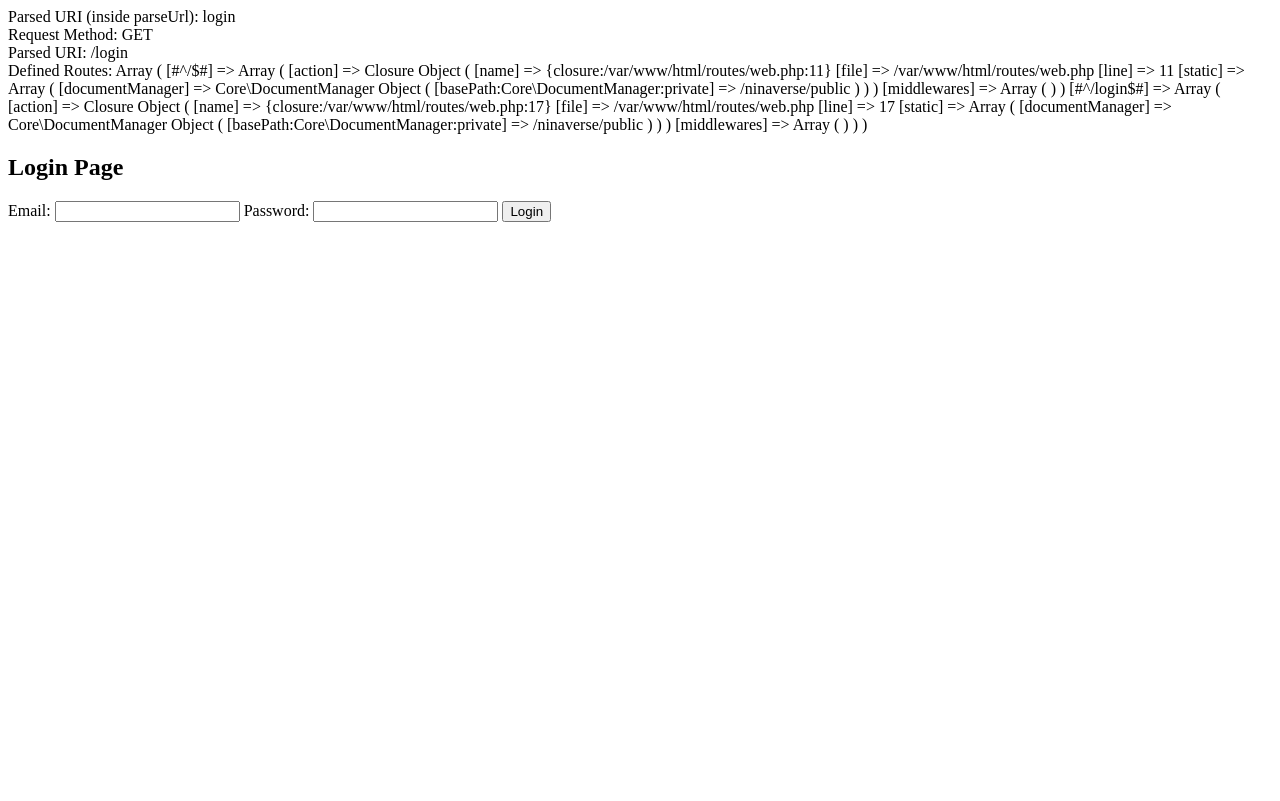
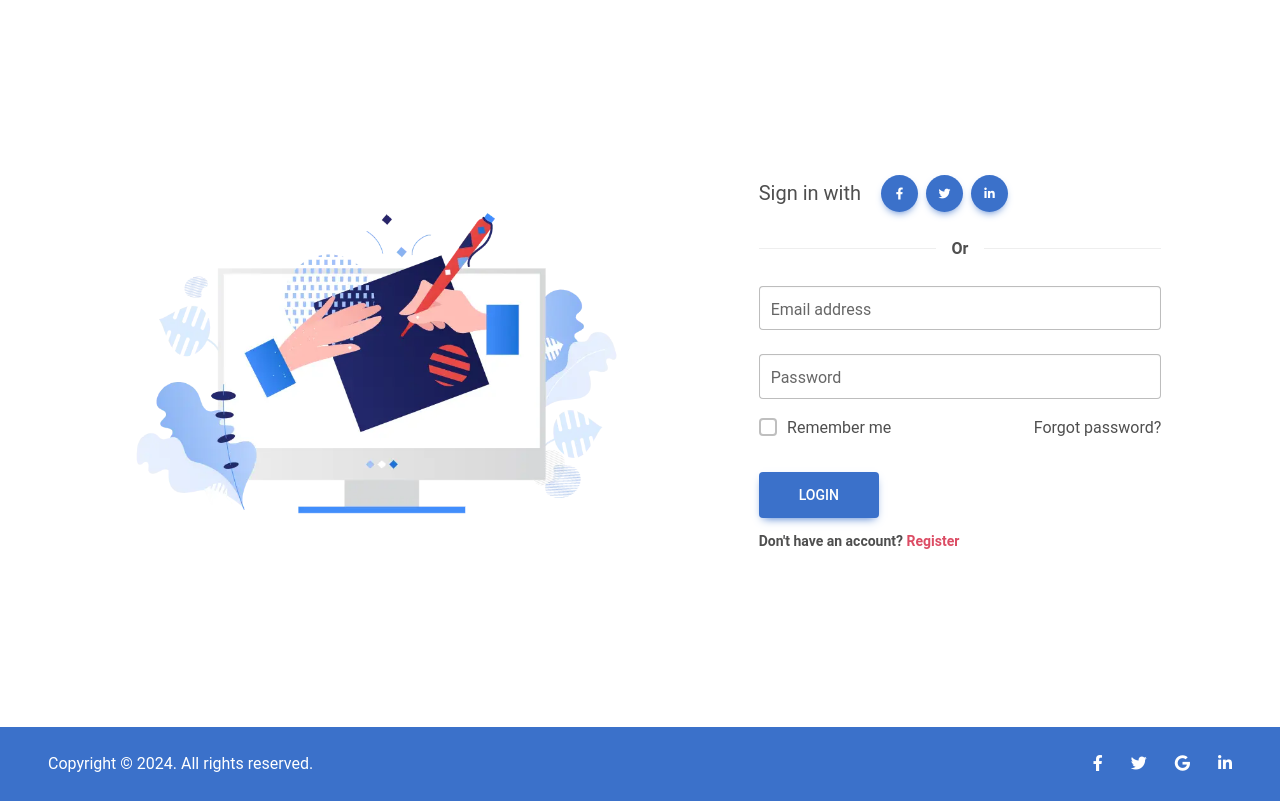
Before and after one commit to ninajevtic/ninaverse, a PHP site: page /login in a window 1280 px wide. Before the commit the page ends 222 px from the top, so only its background shows below. Run offline with PHP 8.4, Linux system fonts and the light colour scheme; some libraries are stand-ins or nearby versions.

Commit message:
login page

```diff
--- a/core/Router.php
+++ b/core/Router.php
@@ -37,15 +37,12 @@ class Router
         $method = $_SERVER['REQUEST_METHOD'];
         $uri = $this->parseUrl();
 
-        // Dodaj ispis za dijagnostiku
-        echo "Request Method: $method<br>";
-        echo "Parsed URI: $uri<br>";
-        echo "Defined Routes: ";
-        print_r($this->routes[$method]);
-        echo "<br>";
-
-
-
+//        // Dodaj ispis za dijagnostiku
+//        echo "Request Method: $method<br>";
+//        echo "Parsed URI: $uri<br>";
+//        echo "Defined Routes: ";
+//        print_r($this->routes[$method]);
+//        echo "<br>";
 
         foreach ($this->routes[$method] as $route => $details) {
 
@@ -92,6 +89,7 @@ class Router
                 } else {
                     if (is_string($action)) {
                         list($controller, $method) = explode('@', $action);
+                        $controller = "App\\Controllers\\$controller";
                         (new $controller)->$method(...array_values($params));
                     }
                 }
@@ -138,7 +136,7 @@ class Router
         $trimmedUri = trim(parse_url($uri, PHP_URL_PATH), '/');
 
         // Dodaj ispis za dijagnostiku
-        echo "Parsed URI (inside parseUrl): $trimmedUri<br>";
+        //echo "Parsed URI (inside parseUrl): $trimmedUri<br>";
         // Vrati "/" ako je URI prazan nakon trimovanja
         //return $trimmedUri === '' ? '/' : $trimmedUri;
         // Dodaj početni `/` za kompatibilnost sa definisanim rutama
--- /dev/null
+++ b/public/css/style.css
@@ -0,0 +1,15 @@
+.divider:after,
+.divider:before {
+    content: "";
+    flex: 1;
+    height: 1px;
+    background: #eee;
+}
+.h-custom {
+    height: calc(100% - 73px);
+}
+@media (max-width: 450px) {
+    .h-custom {
+        height: 100%;
+    }
+}
--- a/views/layout.php
+++ b/views/layout.php
@@ -5,6 +5,16 @@
     <meta http-equiv="X-UA-Compatible" content="IE=edge">
     <meta name="viewport" content="width=device-width, initial-scale=1.0">
     <title>Document</title>
+    <!--<link href="https://cdn.jsdelivr.net/npm/bootstrap@5.3.3/dist/css/bootstrap.min.css"
+          rel="stylesheet"
+          integrity="sha384-QWTKZyjpPEjISv5WaRU9OFeRpok6YctnYmDr5pNlyT2bRjXh0JMhjY6hW+ALEwIH"
+          crossorigin="anonymous">-->
+    <link href="/ninaverse/public/css/style.css" rel="stylesheet">
+    <!-- MDB CSS -->
+    <link rel="stylesheet" href="https://cdnjs.cloudflare.com/ajax/libs/mdb-ui-kit/6.4.0/mdb.min.css">
+
+    <!-- Font Awesome for icons -->
+    <link rel="stylesheet" href="https://cdnjs.cloudflare.com/ajax/libs/font-awesome/6.0.0-beta3/css/all.min.css">
 </head>
 <body>
 <!-- Proveri da li je `$content` postavljen i prikaži ga -->
@@ -14,5 +24,12 @@ if (isset($content)) {
 } else {
     echo "Content not available";
 } ?>
+
+<!-- jQuery and Bootstrap JavaScript -->
+<!--<script src="https://cdn.jsdelivr.net/npm/bootstrap@5.3.3/dist/js/bootstrap.bundle.min.js"
+        integrity="sha384-YvpcrYf0tY3lHB60NNkmXc5s9fDVZLESaAA55NDzOxhy9GkcIdslK1eN7N6jIeHz"
+        crossorigin="anonymous"></script>-->
+<!-- MDB JavaScript -->
+<script src="https://cdnjs.cloudflare.com/ajax/libs/mdb-ui-kit/6.4.0/mdb.min.js"></script>
 </body>
 </html>
--- a/views/login.php
+++ b/views/login.php
@@ -1,9 +1,91 @@
-<h2>Login Page</h2>
-<form action="<?= $documentManager->generateUrl('/login') ?>" method="POST">
-    <input type="hidden" name="csrf_token" value="<?= htmlspecialchars($csrfToken) ?>">
-    <label>Email:</label>
-    <input type="email" name="email" required>
-    <label>Password:</label>
-    <input type="password" name="password" required>
-    <button type="submit">Login</button>
-</form>
+<section class="vh-100">
+    <div class="container-fluid h-custom">
+        <div class="row d-flex justify-content-center align-items-center h-100">
+            <div class="col-md-9 col-lg-6 col-xl-5">
+                <img src="/ninaverse/public/images/draw2.webp"
+                     class="img-fluid" alt="Sample image">
+            </div>
+            <div class="col-md-8 col-lg-6 col-xl-4 offset-xl-1">
+                <form action="<?= $documentManager->generateUrl('/login') ?>" method="POST">
+                    <input type="hidden" name="csrf_token" value="<?= htmlspecialchars($csrfToken) ?>">
+                    <div class="d-flex flex-row align-items-center justify-content-center justify-content-lg-start">
+                        <p class="lead fw-normal mb-0 me-3">Sign in with</p>
+                        <button  type="button" data-mdb-button-init data-mdb-ripple-init class="btn btn-primary btn-floating mx-1">
+                            <i class="fab fa-facebook-f"></i>
+                        </button>
+
+                        <button  type="button" data-mdb-button-init data-mdb-ripple-init class="btn btn-primary btn-floating mx-1">
+                            <i class="fab fa-twitter"></i>
+                        </button>
+
+                        <button  type="button" data-mdb-button-init data-mdb-ripple-init class="btn btn-primary btn-floating mx-1">
+                            <i class="fab fa-linkedin-in"></i>
+                        </button>
+                    </div>
+
+                    <div class="divider d-flex align-items-center my-4">
+                        <p class="text-center fw-bold mx-3 mb-0">Or</p>
+                    </div>
+
+                    <!-- Email input -->
+                    <div data-mdb-input-init class="form-outline mb-4">
+                        <input type="email" id="form3Example3" class="form-control form-control-lg"
+                               placeholder="Enter a valid email address" name="email" required/>
+                        <label class="form-label" for="form3Example3">Email address</label>
+                    </div>
+
+                    <!-- Password input -->
+                    <div data-mdb-input-init class="form-outline mb-3">
+                        <input type="password" id="form3Example4" class="form-control form-control-lg"
+                               placeholder="Enter password" name="password" required/>
+                        <label class="form-label" for="form3Example4">Password</label>
+                    </div>
+
+                    <div class="d-flex justify-content-between align-items-center">
+                        <!-- Checkbox -->
+                        <div class="form-check mb-0">
+                            <input class="form-check-input me-2" type="checkbox" value="" id="form2Example3" />
+                            <label class="form-check-label" for="form2Example3">
+                                Remember me
+                            </label>
+                        </div>
+                        <a href="#!" class="text-body">Forgot password?</a>
+                    </div>
+
+                    <div class="text-center text-lg-start mt-4 pt-2">
+                        <button  type="submit" data-mdb-button-init data-mdb-ripple-init class="btn btn-primary btn-lg"
+                                 style="padding-left: 2.5rem; padding-right: 2.5rem;">Login</button>
+                        <p class="small fw-bold mt-2 pt-1 mb-0">Don't have an account? <a href="#!"
+                                                                                          class="link-danger">Register</a></p>
+                    </div>
+
+                </form>
+            </div>
+        </div>
+    </div>
+    <div
+            class="d-flex flex-column flex-md-row text-center text-md-start justify-content-between py-4 px-4 px-xl-5 bg-primary">
+        <!-- Copyright -->
+        <div class="text-white mb-3 mb-md-0">
+            Copyright © 2024. All rights reserved.
+        </div>
+        <!-- Copyright -->
+
+        <!-- Right -->
+        <div>
+            <a href="#!" class="text-white me-4">
+                <i class="fab fa-facebook-f"></i>
+            </a>
+            <a href="#!" class="text-white me-4">
+                <i class="fab fa-twitter"></i>
+            </a>
+            <a href="#!" class="text-white me-4">
+                <i class="fab fa-google"></i>
+            </a>
+            <a href="#!" class="text-white">
+                <i class="fab fa-linkedin-in"></i>
+            </a>
+        </div>
+        <!-- Right -->
+    </div>
+</section>
```
Also changed, not shown: public/images/draw2.webp (added).
